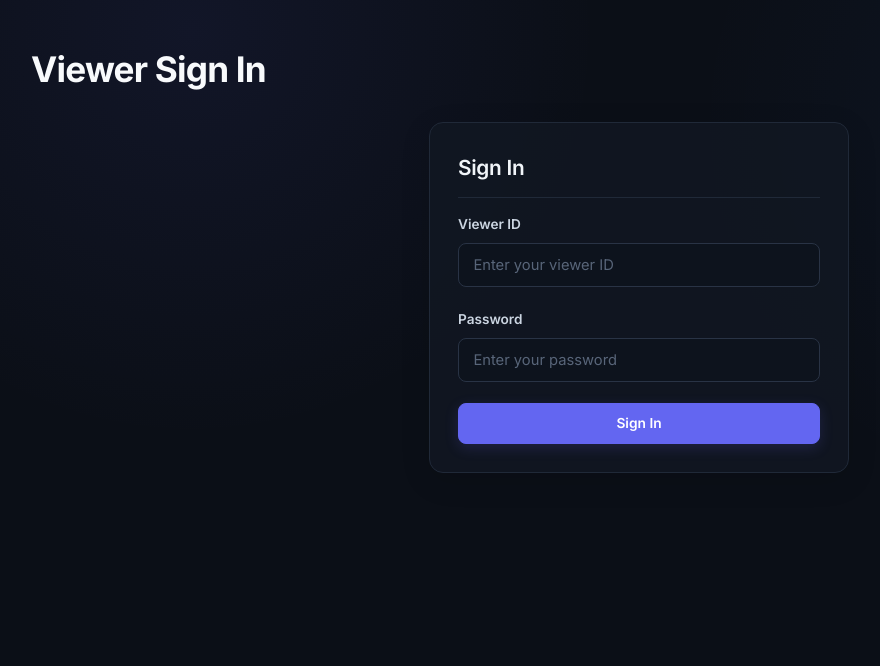
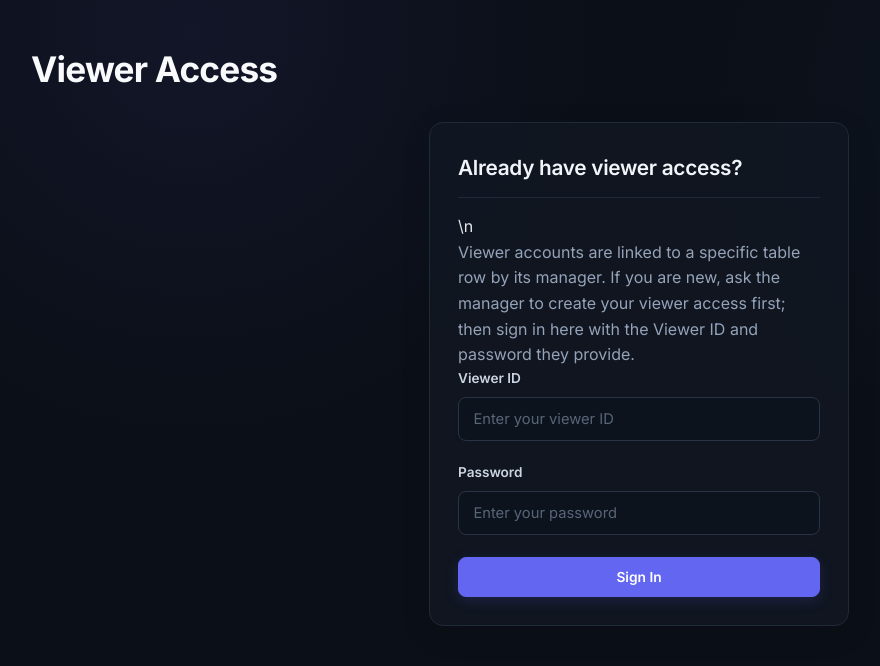
Before and after one commit to Tejas-pandey1/Website, a Flask app: page /viewer in a window 1280 px wide. Shown: the part 60-726 px from the top of the page, without its empty margins (1-881 px from the left). Run offline with Flask 3, Linux system fonts and the light colour scheme; data comes from the database, SQL or seed files in the repository.

Commit message:
Explain viewer access provisioning before sign-in

```diff
--- a/templates/viewer_login.html
+++ b/templates/viewer_login.html
@@ -20,10 +20,10 @@
 </header>
 
 <main class="main-content">
-    <h1>Viewer Sign In</h1>
+    <h1>Viewer Access</h1>
 
     <section class="card" style="max-width: 420px; margin: 0 auto;">
-        <h2>Sign In</h2>
+        <h2>Already have viewer access?</h2>\n        <p class="form-help">Viewer accounts are linked to a specific table row by its manager. If you are new, ask the manager to create your viewer access first; then sign in here with the Viewer ID and password they provide.</p>
 
         {% with messages = get_flashed_messages(with_categories=true) %}
             {% if messages %}
```
